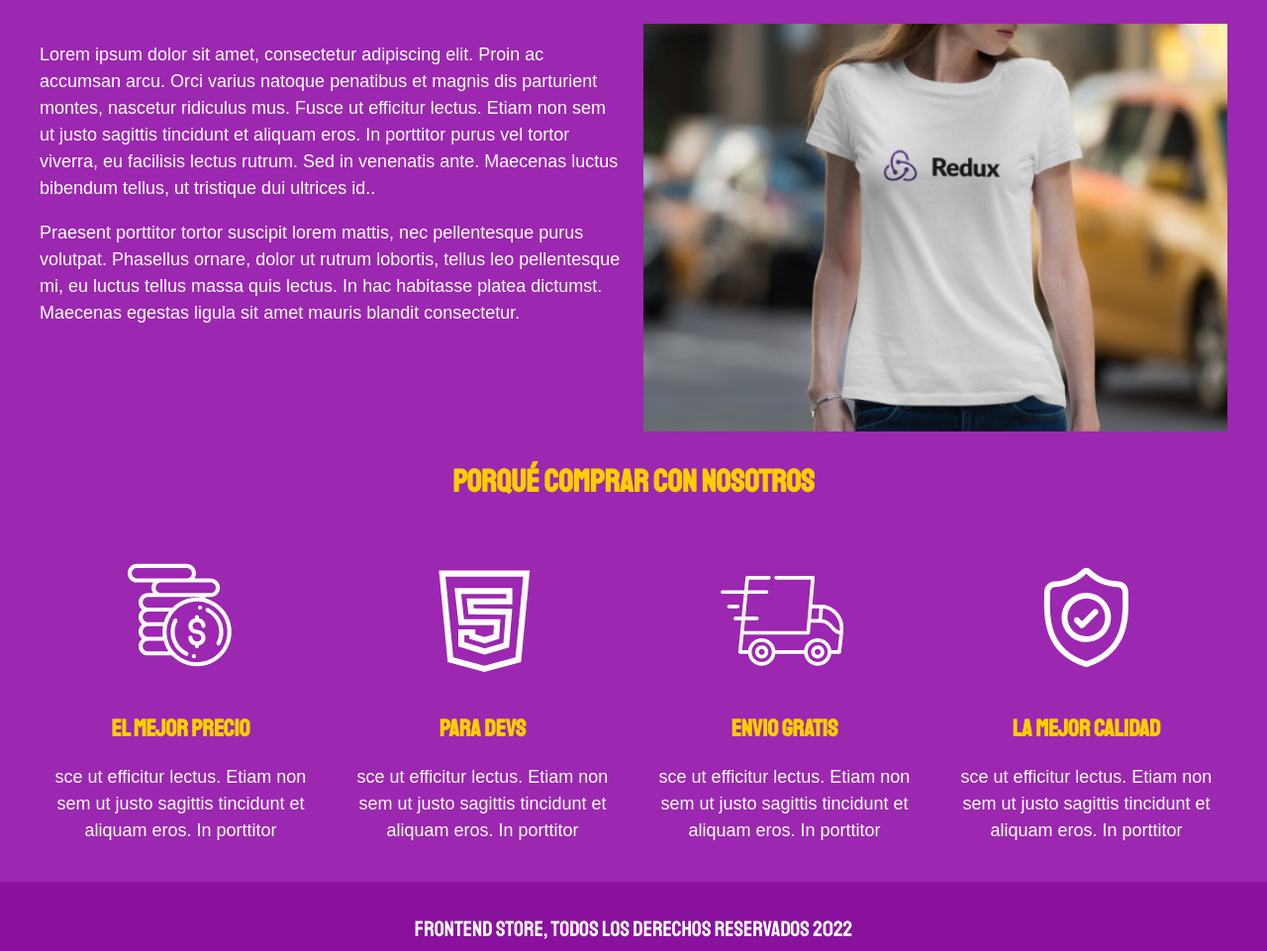
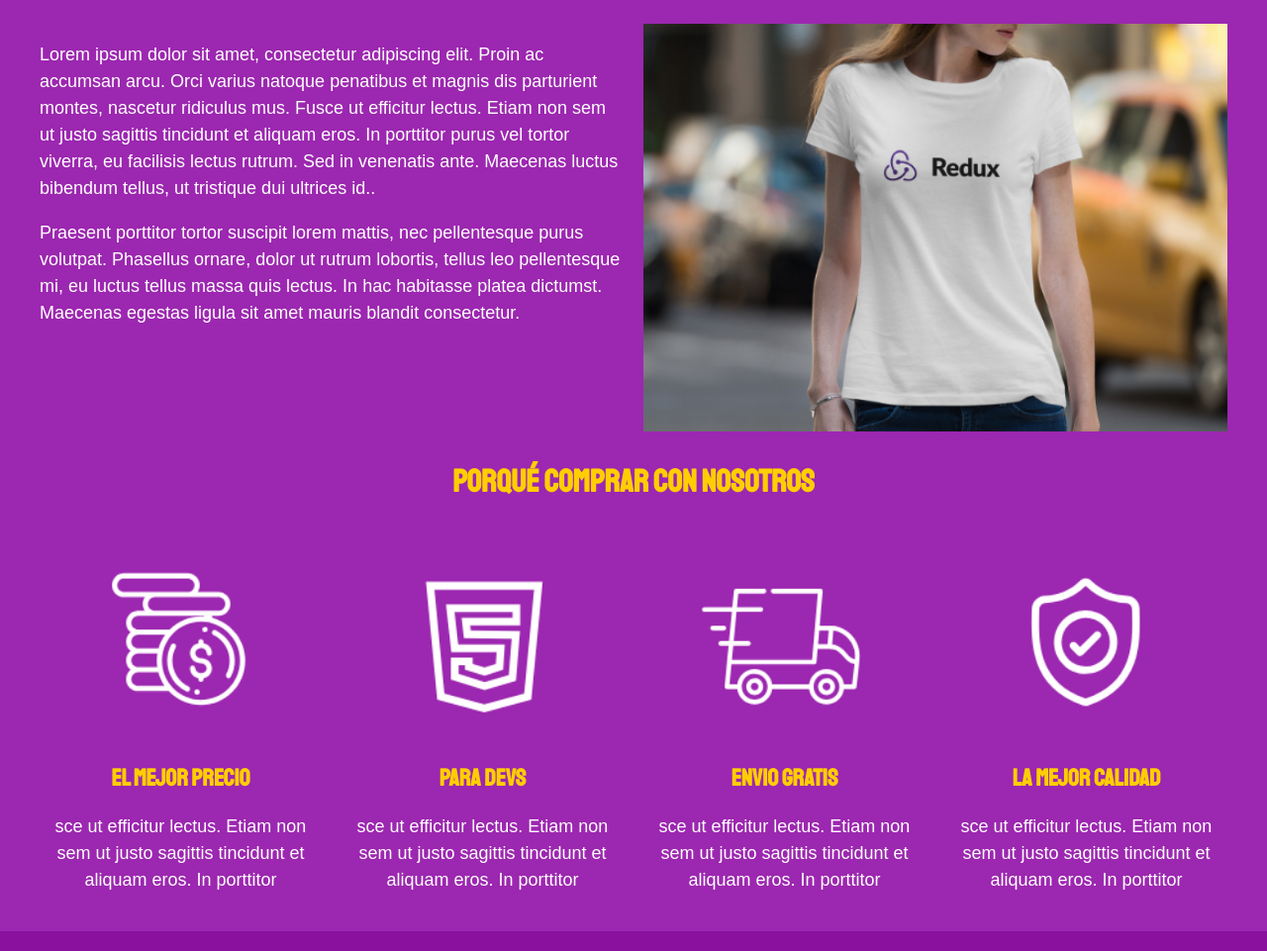
Before and after one commit to Leotheprodu/frontendstore, a plain HTML site: page nosotros.html in a window 1280 px wide. Shown: the part 339-1300 px from the top of the page at 99% size. Drawn offline with nearby package versions, Linux system fonts and the light colour scheme.

Commit message:
un cambio en la 211 de css porque habia una coma que no deberia

```diff
--- a/css/styles.css
+++ b/css/styles.css
@@ -208,6 +208,6 @@ text-align: center;
 .bloque__titulo {
 margin: 0;
 }
-,.bloque__imagen {
+.bloque__imagen {
     width: 100%;
 }
```
